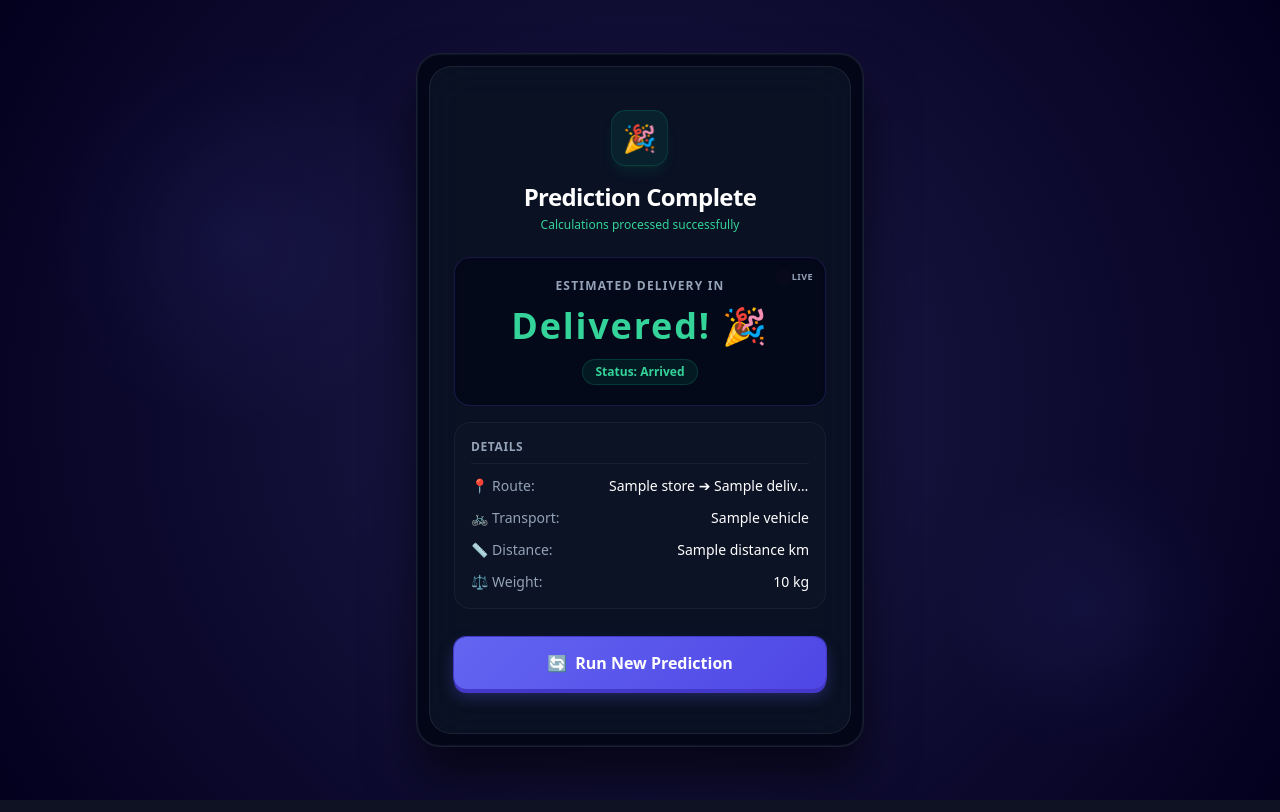
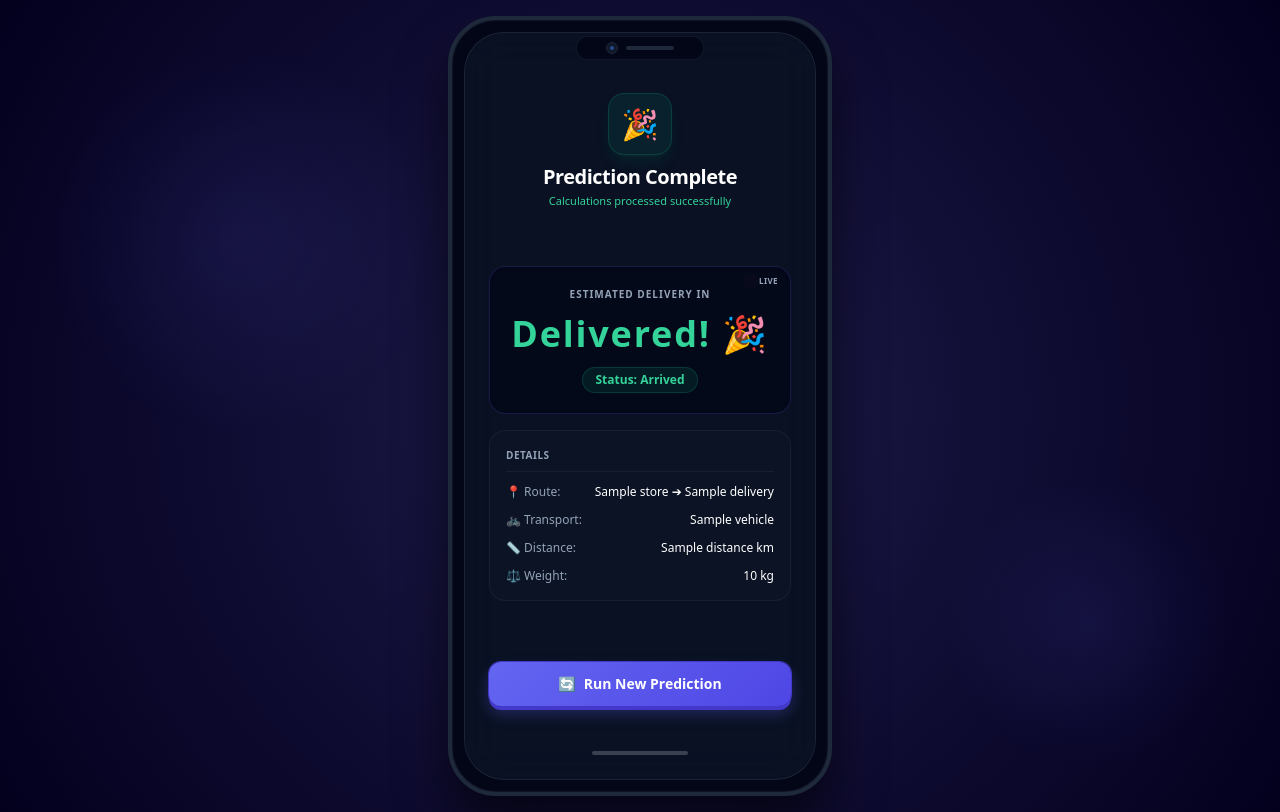
Before and after one commit to kavitha27c-droid/delivery-track, a Flask app: template templates/results.html in a window 1280 px wide. Run offline with Flask 3, Linux system fonts and the light colour scheme; the template is opened without the code that fills it: most values are stand-ins (such as "Sample title", 1, 10 or a date in 2020); some libraries are stand-ins or nearby versions.

Commit message:
Update results.html

```diff
--- a/templates/results.html
+++ b/templates/results.html
@@ -1,241 +1,471 @@
 <!DOCTYPE html>
+
 <html lang="en">
+
 <head>
+
     <meta charset="UTF-8">
+
     <meta name="viewport" content="width=device-width, initial-scale=1.0, maximum-scale=1.0, user-scalable=no">
+
     <title>Prediction Result</title>
+
     <!-- Tailwind CSS for modern structure -->
+
     <script src="https://cdn.tailwindcss.com"></script>
+
     <style>
+
         /* Setup the 3D space perspective */
+
         body {
+
             background: radial-gradient(circle at 50% 50%, #1e1b4b 0%, #03001e 100%);
+
             min-height: 100vh;
+
             perspective: 1200px;
+
             overflow-x: hidden;
+
             -webkit-tap-highlight-color: transparent;
+
             font-family: system-ui, -apple-system, BlinkMacSystemFont, 'Segoe UI', Roboto, Oxygen, Ubuntu, Cantarell, sans-serif;
+
         }
 
-        /* 3D Dashboard Card Chassis - Converted to be completely fluid and responsive */
-        .card-container {
+
+
+        /* 3D Mobile Device Chassis */
+
+        .phone-container {
+
             transform-style: preserve-3d;
+
             transition: transform 0.15s ease-out;
+
             box-shadow:
+
                 0 30px 50px rgba(0, 0, 0, 0.6),
+
                 inset 0 0 2px rgba(255, 255, 255, 0.2);
+
         }
 
+
+
         /* Glassmorphism Inner Screen styling */
+
         .glass-screen {
+
             background: rgba(15, 23, 42, 0.65);
+
             backdrop-filter: blur(20px);
+
             -webkit-backdrop-filter: blur(20px);
+
             border: 1px solid rgba(255, 255, 255, 0.08);
-            transform-style: preserve-3d;
+
         }
 
-        /* Push components into interactive spatial depth layers */
-        .layer-depth-icon {
-            transform: translateZ(50px) scale(0.9);
-        }
-        .layer-depth-text {
-            transform: translateZ(30px);
-        }
-        .layer-depth-content {
-            transform: translateZ(20px);
+
+
+        /* Volumetric 3D Button Style */
+
+        .btn-3d {
+
+            position: relative;
+
+            background: linear-gradient(135deg, #6366f1 0%, #4f46e5 100%);
+
+            border: none;
+
+            border-radius: 12px;
+
+            box-shadow:
+
+                0 0 0 1px #4338ca,
+
+                0 4px 0 0 #4338ca,
+
+                0 8px 16px rgba(99, 102, 241, 0.3);
+
+            transition: all 0.1s ease;
+
+            transform: translateY(-4px);
+
         }
 
-        /* Volumetric 3D Button Style */
-        .btn-3d {
-            position: relative;
-            background: linear-gradient(135deg, #6366f1 0%, #4f46e5 100%);
-            border: none;
-            border-radius: 12px;
+
+
+        .btn-3d:hover {
+
+            background: linear-gradient(135deg, #818cf8 0%, #4f46e5 100%);
+
+            transform: translateY(-5px);
+
             box-shadow:
+
                 0 0 0 1px #4338ca,
-                0 4px 0 0 #4338ca,
-                0 8px 16px rgba(99, 102, 241, 0.3);
-            transition: all 0.1s ease;
-            transform: translateY(-4px) translateZ(40px);
+
+                0 5px 0 0 #4338ca,
+
+                0 10px 20px rgba(99, 102, 241, 0.4);
+
         }
 
-        .btn-3d:hover {
-            background: linear-gradient(135deg, #818cf8 0%, #4f46e5 100%);
-            transform: translateY(-5px) translateZ(45px);
+
+
+        .btn-3d:active {
+
+            transform: translateY(0px);
+
             box-shadow:
+
                 0 0 0 1px #4338ca,
-                0 5px 0 0 #4338ca,
-                0 10px 20px rgba(99, 102, 241, 0.4);
+
+                0 0px 0 0 #4338ca,
+
+                0 2px 4px rgba(99, 102, 241, 0.2);
+
         }
 
-        .btn-3d:active {
-            transform: translateY(0px) translateZ(20px);
-            box-shadow:
-                0 0 0 1px #4338ca,
-                0 0px 0 0 #4338ca,
-                0 2px 4px rgba(99, 102, 241, 0.2);
+
+
+        /* Subtle parallax floating bubbles in background */
+
+        .bubble {
+
+            position: absolute;
+
+            border-radius: 50%;
+
+            background: radial-gradient(circle, rgba(99, 102, 241, 0.15) 0%, rgba(0,0,0,0) 70%);
+
+            pointer-events: none;
+
+            z-index: 1;
+
         }
 
-        /* Subtle parallax floating bubbles in background */
-        .bubble {
-            position: absolute;
-            border-radius: 50%;
-            background: radial-gradient(circle, rgba(99, 102, 241, 0.12) 0%, rgba(0,0,0,0) 70%);
-            pointer-events: none;
-            z-index: 1;
-        }
     </style>
+
 </head>
-<body class="flex justify-center items-center min-h-screen p-4 sm:p-6 md:p-8">
+
+<body class="flex justify-center items-center min-h-screen p-4">
+
+
 
     <!-- Interactive Background Bubbles -->
-    <div class="bubble w-[250px] h-[250px] sm:w-[400px] sm:h-[400px] top-10 left-10 animate-pulse"></div>
-    <div class="bubble w-[200px] h-[200px] sm:w-[300px] sm:h-[300px] bottom-10 right-10 animate-pulse" style="animation-delay: 2s;"></div>
 
-    <!-- 3D Fluid Chassis (Perfect match with index.html container scale) -->
-    <div id="interactive-card" class="card-container w-full max-w-md bg-slate-950 rounded-3xl p-2 sm:p-3 border border-slate-800/80 relative z-10 flex flex-col overflow-hidden">
+    <div class="bubble w-[400px] h-[400px] top-10 left-10 animate-pulse"></div>
+
+    <div class="bubble w-[300px] h-[300px] bottom-10 right-10 animate-pulse" style="animation-delay: 2s;"></div>
+
+
+
+    <!-- 3D Phone Chassis Wrapper -->
+
+    <div id="phone" class="phone-container w-full max-w-sm h-[780px] bg-slate-950 rounded-[48px] p-3 border-4 border-slate-800 relative z-10 flex flex-col overflow-hidden">
+
+
+
+        <!-- Phone Camera Notch -->
+
+        <div class="absolute top-4 left-1/2 transform -translate-x-1/2 w-32 h-6 bg-slate-950 rounded-full z-30 flex items-center justify-center border border-slate-800/50">
+
+            <div class="w-3 h-3 rounded-full bg-slate-900 border border-slate-800 mr-2 flex justify-center items-center">
+
+                <div class="w-1 h-1 rounded-full bg-blue-500/50"></div>
+
+            </div>
+
+            <div class="w-12 h-1 bg-slate-800 rounded-full"></div>
+
+        </div>
+
+
 
         <!-- Glassmorphic Screen Layer -->
-        <div class="glass-screen flex-1 rounded-[22px] px-5 py-8 sm:px-6 sm:py-10 flex flex-col justify-between z-20">
 
-            <!-- App Header & Labeled 3D Emblem View -->
-            <div class="text-center flex flex-col items-center">
-                <div class="layer-depth-icon inline-flex p-3 bg-emerald-500/10 rounded-2xl border border-emerald-500/20 mb-3 shadow-lg shadow-emerald-500/10 transition-transform duration-300 ease-out">
+        <div class="glass-screen flex-1 rounded-[40px] px-6 pt-12 pb-6 flex flex-col justify-between overflow-y-auto no-scrollbar z-20">
+
+
+
+            <!-- App Header -->
+
+            <div class="text-center mt-3">
+
+                <div class="inline-flex p-3 bg-emerald-500/10 rounded-2xl border border-emerald-500/20 mb-2 shadow-lg shadow-emerald-500/10">
+
                     <span class="text-3xl">🎉</span>
+
                 </div>
-                <div class="layer-depth-text">
-                    <h2 class="text-xl sm:text-2xl font-bold tracking-tight text-white">Prediction Complete</h2>
-                    <p class="text-xs text-emerald-400 mt-1">Calculations processed successfully</p>
-                </div>
+
+                <h2 class="text-xl font-bold tracking-tight text-white">Prediction Complete</h2>
+
+                <p class="text-[11px] text-emerald-400 mt-0.5">Calculations processed successfully</p>
+
             </div>
 
+
+
             <!-- Result Card Viewport -->
-            <div class="layer-depth-content my-6 space-y-4">
+
+            <div class="my-6 space-y-4">
+
+
 
                 <!-- Live Ticking Countdown Display -->
+
                 <div class="bg-slate-950/60 p-5 rounded-2xl border border-indigo-500/20 text-center shadow-inner relative overflow-hidden">
-                    <div class="absolute top-3 right-3 flex items-center gap-1">
+
+                    <div class="absolute top-2 right-3 flex items-center gap-1">
+
                         <span class="w-2 h-2 rounded-full bg-red-500 animate-ping"></span>
-                        <span class="text-[9px] text-slate-400 font-bold uppercase tracking-wider">Live</span>
+
+                        <span class="text-[8px] text-slate-400 font-bold uppercase tracking-wider">Live</span>
+
                     </div>
 
-                    <p class="text-[10px] sm:text-xs text-slate-400 uppercase tracking-widest font-bold">Estimated Delivery In</p>
 
-                    <!-- Targeted by JS to tick down live -->
-                    <h1 id="live-timer" class="text-3xl sm:text-4xl font-extrabold text-indigo-400 my-3 tracking-wider">
+
+                    <p class="text-[10px] text-slate-400 uppercase tracking-widest font-bold">Estimated Delivery In</p>
+
+
+
+                    <!-- This ID is targeted by JS to tick down live -->
+
+                    <h1 id="live-timer" class="text-4xl font-extrabold text-indigo-400 my-3 tracking-wider">
+
                         {{ result.hours }}h {{ result.minutes }}m 00s
+
                     </h1>
 
+
+
                     <!-- Color-Coded Dynamic Status Badge -->
+
                     <span id="status-badge" class="px-3 py-1 text-xs font-semibold rounded-full bg-indigo-500/10 border border-indigo-500/20 text-indigo-300 inline-block">
+
                         Status: {{ result.status }}
+
                     </span>
+
                 </div>
 
+
+
                 <!-- Parameters breakdown -->
-                <div class="bg-slate-900/40 p-4 rounded-2xl border border-white/5 text-xs sm:text-sm space-y-3">
-                    <h3 class="text-[10px] sm:text-xs uppercase tracking-wider font-bold text-slate-400 border-b border-white/5 pb-2">Details</h3>
 
-                    <div class="flex justify-between items-center gap-4">
-                        <span class="text-slate-400 whitespace-nowrap">📍 Route:</span>
-                        <span class="text-white font-medium text-right truncate max-w-[200px]">{{ result.store }} ➔ {{ result.delivery }}</span>
+                <div class="bg-slate-900/40 p-4 rounded-2xl border border-white/5 text-xs space-y-3">
+
+                    <h3 class="text-[10px] uppercase tracking-wider font-bold text-slate-400 border-b border-white/5 pb-2">Details</h3>
+
+
+
+                    <div class="flex justify-between items-center">
+
+                        <span class="text-slate-400">📍 Route:</span>
+
+                        <span class="text-white font-medium text-right truncate max-w-[180px]">{{ result.store }} ➔ {{ result.delivery }}</span>
+
                     </div>
+
                     <div class="flex justify-between items-center">
+
                         <span class="text-slate-400">🚲 Transport:</span>
+
                         <span class="text-white font-medium">{{ result.vehicle }}</span>
+
                     </div>
+
                     <div class="flex justify-between items-center">
+
                         <span class="text-slate-400">📏 Distance:</span>
+
                         <span class="text-white font-medium">{{ result.distance }} km</span>
+
                     </div>
+
                     <div class="flex justify-between items-center">
+
                         <span class="text-slate-400">⚖️ Weight:</span>
+
                         <span class="text-white font-medium">{{ result.weight }} kg</span>
+
                     </div>
+
                 </div>
+
             </div>
 
+
+
             <!-- Dynamic Re-calculate Action Button -->
+
             <div class="pt-2">
-                <a href="/" class="btn-3d w-full text-white font-bold py-3.5 text-sm sm:text-base flex items-center justify-center gap-2">
+
+                <a href="/" class="btn-3d w-full text-white font-bold py-3 text-sm flex items-center justify-center gap-2">
+
                     <span>🔄</span> Run New Prediction
+
                 </a>
+
             </div>
 
+
+
+            <!-- Device Navigation virtual indicator pill -->
+
+            <div class="w-24 h-1 bg-white/20 rounded-full mx-auto mt-2"></div>
+
         </div>
+
     </div>
 
+
+
     <!-- JavaScript to power the dynamic 3D tilting & the live countdown -->
+
     <script>
-        const card = document.getElementById('interactive-card');
-        const headerIcon = document.querySelector('.layer-depth-icon');
+
+        const phone = document.getElementById('phone');
+
+
 
         // --- 1. Dynamic 3D Tilt Mechanics ---
+
         document.addEventListener('mousemove', (e) => {
+
             const { clientX, clientY } = e;
+
             const centerX = window.innerWidth / 2;
+
             const centerY = window.innerHeight / 2;
 
+
+
             const rotateX = ((clientY - centerY) / centerY) * -12;
+
             const rotateY = ((clientX - centerX) / centerX) * 12;
 
-            card.style.transform = `rotateX(${rotateX}deg) rotateY(${rotateY}deg)`;
 
-            if (headerIcon) {
-                headerIcon.style.transform = `translateZ(60px) rotateX(${rotateX * -0.5}deg) rotateY(${rotateY * -0.5}deg)`;
-            }
+
+            phone.style.transform = `rotateX(${rotateX}deg) rotateY(${rotateY}deg)`;
+
         });
 
+
+
         document.addEventListener('mouseleave', () => {
-            card.style.transform = 'rotateX(0deg) rotateY(0deg)';
-            if (headerIcon) headerIcon.style.transform = 'translateZ(50px) scale(0.9)';
+
+            phone.style.transform = 'rotateX(0deg) rotateY(0deg)';
+
         });
 
-        card.addEventListener('touchmove', (e) => {
+
+
+        phone.addEventListener('touchmove', (e) => {
+
             if(e.touches.length === 1) {
+
                 const touch = e.touches[0];
+
                 const centerX = window.innerWidth / 2;
+
                 const centerY = window.innerHeight / 2;
+
                 const rotateX = ((touch.clientY - centerY) / centerY) * -15;
+
                 const rotateY = ((touch.clientX - centerX) / centerX) * 15;
-                card.style.transform = `rotateX(${rotateX}deg) rotateY(${rotateY}deg)`;
+
+                phone.style.transform = `rotateX(${rotateX}deg) rotateY(${rotateY}deg)`;
+
             }
+
         }, { passive: true });
 
-        card.addEventListener('touchend', () => {
-            card.style.transform = 'rotateX(0deg) rotateY(0deg)';
+
+
+        phone.addEventListener('touchend', () => {
+
+            phone.style.transform = 'rotateX(0deg) rotateY(0deg)';
+
         });
 
+
+
         // --- 2. Live Countdown Timer Logic ---
+
+        // Grab the initial total seconds sent from the Flask Output class
+
         let totalSeconds = parseInt("{{ result.total_seconds }}") || 0;
+
         const timerElement = document.getElementById('live-timer');
+
         const statusBadge = document.getElementById('status-badge');
 
+
+
         function startCountdown() {
+
             const interval = setInterval(() => {
+
                 if (totalSeconds <= 0) {
+
                     clearInterval(interval);
+
                     timerElement.innerText = "Delivered! 🎉";
+
                     timerElement.classList.replace('text-indigo-400', 'text-emerald-400');
+
                     statusBadge.innerText = "Status: Arrived";
+
                     statusBadge.className = "px-3 py-1 text-xs font-semibold rounded-full bg-emerald-500/10 border border-emerald-500/20 text-emerald-400 inline-block";
+
                     return;
+
                 }
+
+
 
                 totalSeconds--;
 
+
+
+                // Calculate remaining hours, minutes, and seconds
+
                 const hours = Math.floor(totalSeconds / 3600);
+
                 const minutes = Math.floor((totalSeconds % 3600) / 60);
+
                 const seconds = totalSeconds % 60;
+
+
+
+                // Format numbers to always show double digits for seconds
 
                 const formattedSeconds = seconds < 10 ? '0' + seconds : seconds;
 
+
+
+                // Update UI text
+
                 timerElement.innerText = `${hours}h ${minutes}m ${formattedSeconds}s`;
+
             }, 1000);
+
         }
 
+
+
+        // Initialize the countdown when page loads
+
         startCountdown();
+
     </script>
+
 </body>
+
 </html>
```
